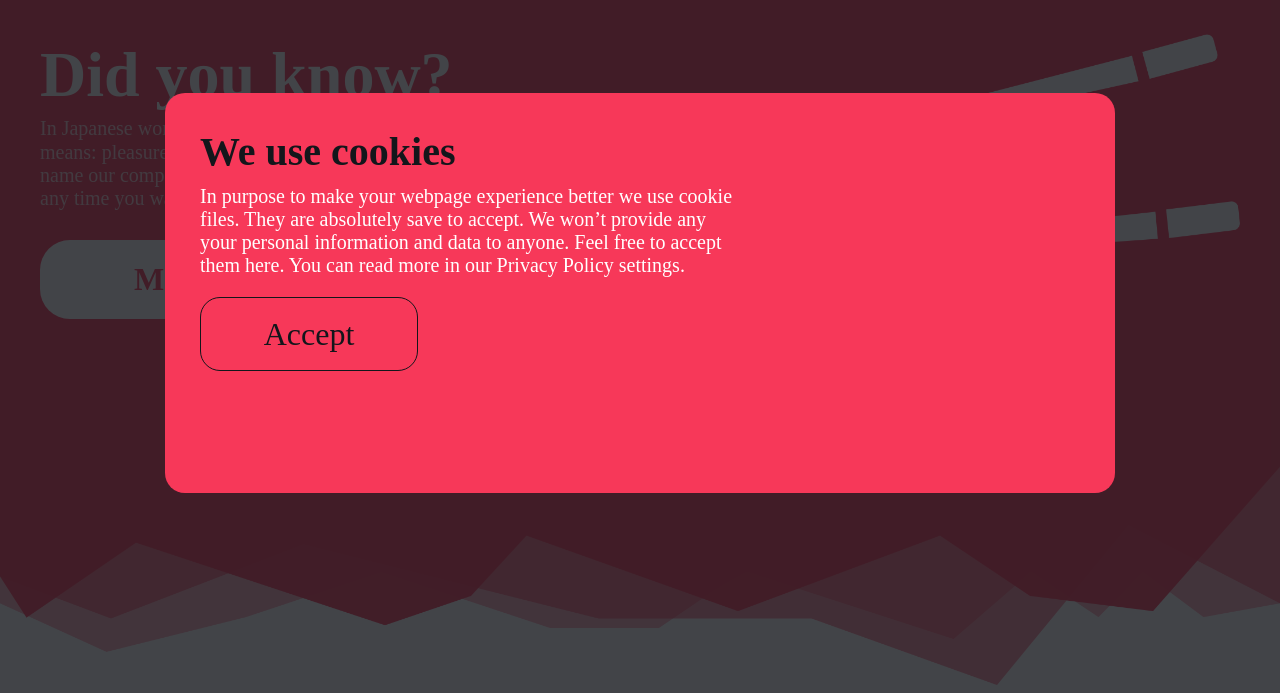
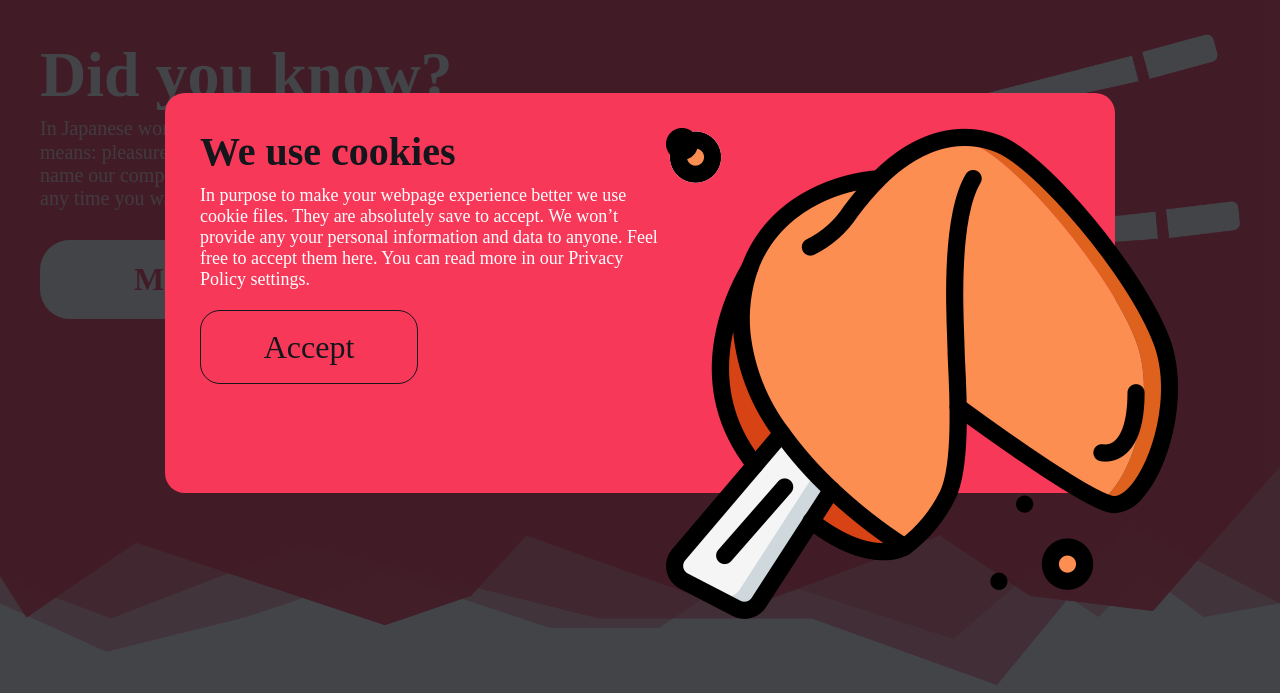
Before and after one commit to ZubalYana/Yorokobi, a website: page public/index.html in a window 1280 px wide. Shown: the part 107-800 px from the top of the page. Drawn offline with nearby package versions, Linux system fonts and the light colour scheme; a web font is replaced by a local one.

Commit message:
display the cookie img parts and change the popup left part and main text sizes

```diff
--- a/public/index.html
+++ b/public/index.html
@@ -21,9 +21,9 @@
                 <div class="cookiesPopup_accept">Accept</div>
             </div>
             <div class="cookiesPopup_right">
-                <img class="cookieMainPart" src="" alt="">
-                <img class="cookieCrumb1" src="" alt="">
-                <img class="cookieCrumb2" src="" alt="">
+                <img class="cookieMainPart" src="./imgs/fortune-cookie.png" alt="">
+                <img class="cookieCrumb1" src="./imgs/fortune-cookie crumb 1.png" alt="">
+                <img class="cookieCrumb2" src="./imgs/fortune-cookie crumb 2.png" alt="">
             </div>
         </div>
     </div>
--- a/public/style.scss
+++ b/public/style.scss
@@ -41,16 +41,16 @@
         padding: 35px;
         display: flex;
         .cookiesPopup_left{
-            width: 50%;
+            width: 53%;
             .cookiesPopup_title{
                 color: #13161B;
                 font-size: 40px;
                 font-weight: 700;
             }
             .cookiesPopup_text{
-                font-size: 20px;
+                font-size: 18px;
                 font-weight: 300;
-                width: 544px;
+                width: 100%;
                 color: #fff;
                 margin-top: 10px;
             }
@@ -72,6 +72,12 @@
             .cookiesPopup_accept:hover{
                 background-color: #13161B;
                 color: #F73859;
+            }
+        }
+        .cookiesPopup_right{
+            position: relative;
+            img{
+                position: absolute;
             }
         }
     }
```
Also changed, not shown: public/style.css, 1 other file.
